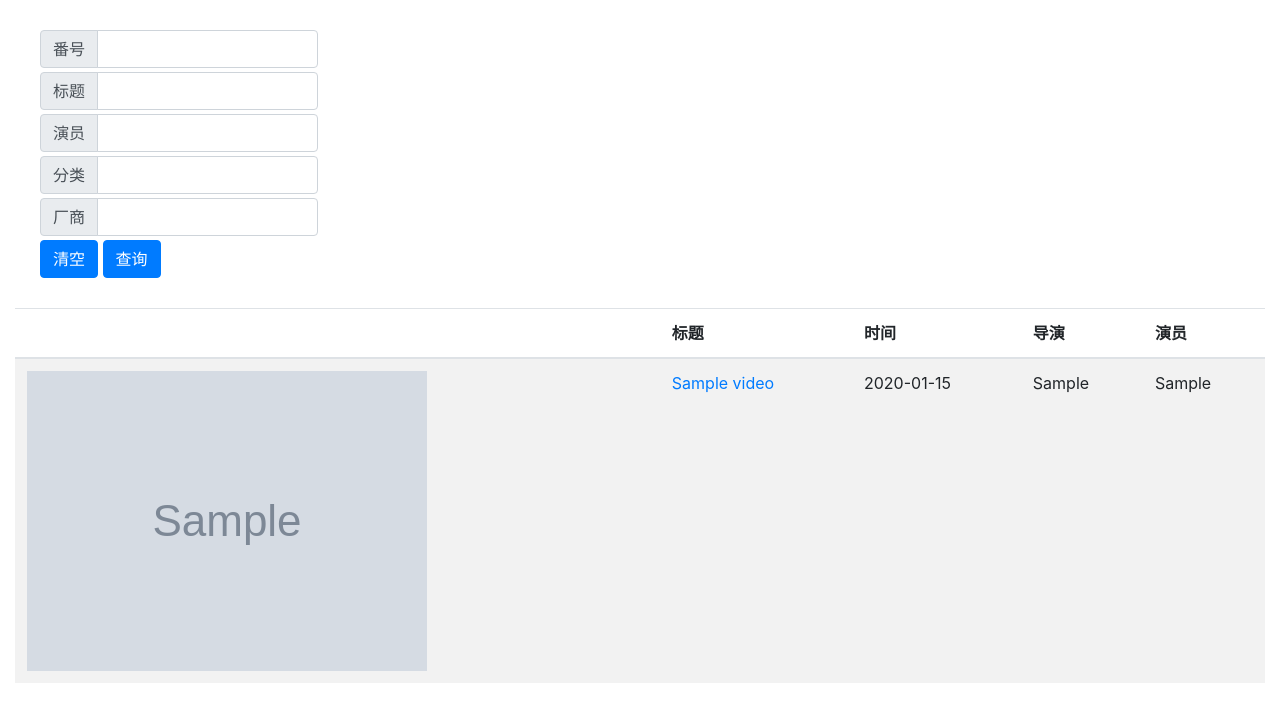
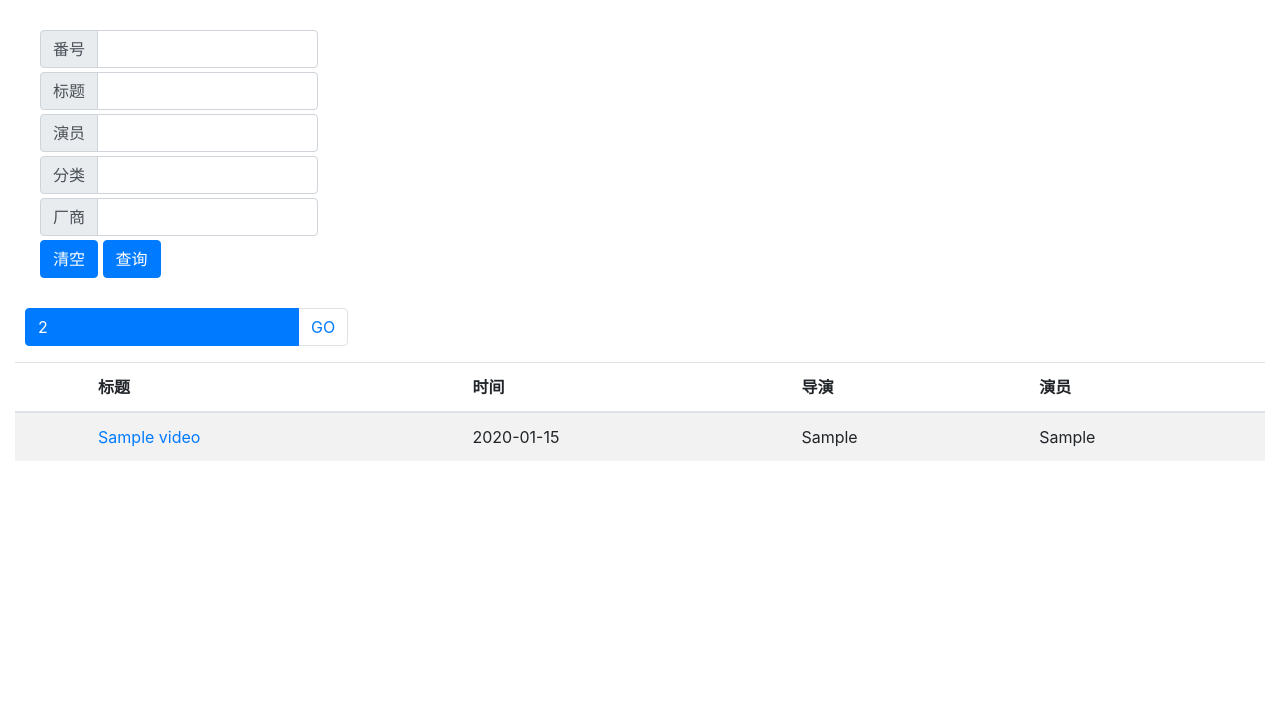
Before and after one commit to cuisama/PythonWeb, a Django app: page /jav/main in a window 1280 px wide. Shown: the top 722 px of the page. Run offline with Django 3.2, Linux system fonts and the light colour scheme; tables that the repository leaves empty hold one stand-in row (values such as "Sample post"); grey boxes marked "Sample" are stand-in pictures; some libraries are stand-ins or nearby versions.

Commit message:
简单换页

```diff
--- a/Jav/templates/main.html
+++ b/Jav/templates/main.html
@@ -81,6 +81,26 @@
 
         </form>
 
+        <form action="search" method="post" style="margin: 30px 10px 0px 10px">
+        	{% csrf_token %}
+        	<input type="hidden" name="number" value="{{ para.number }}">
+			<input type="hidden" name="title" value="{{ para.title }}">
+			<input type="hidden" name="cast" value="{{ para.cast }}">
+			<input type="hidden" name="genres" value="{{ para.genres }}">
+			<input type="hidden" name="director" value="{{ para.director }}">
+			<input type="hidden" name="maker" value="{{ para.maker }}">
+       		<nav>
+			  <ul class="pagination">
+			    <li class="page-item active">
+			   		<input type="text" class="page-link" name="current" value="{{ para.current }}">
+			    </li>
+			    <li class="page-item">
+			    	<button class="page-link" type="submit">GO</button>
+			    </li>
+			  </ul>
+			</nav>
+        </form>
+
         <table class="table table-striped">
             <thead>
             <tr>
@@ -94,7 +114,7 @@
             <tbody>
                 {% for foo in videos %}
                     <tr>
-                        <td><img src="{{ foo.img }}"></td>
+                        <td><!-- <img src="{{ foo.img }}"> --></td>
                         <td><a href="{{ foo.url }}" target="_blank">{{ foo.title }}</a></td>
                         <td class="text-nowrap">{{ foo.date }}</td>
                         <td>{{ foo.maker }}</td>
--- /dev/null
+++ b/Jav/urls.py
@@ -0,0 +1,10 @@
+from django.conf.urls import include, url
+from django.contrib import admin
+
+from Jav.views import main, search
+
+urlpatterns = [
+
+    url('main', main),
+    url('search', search),
+]
--- a/Jav/views.py
+++ b/Jav/views.py
@@ -1,13 +1,16 @@
 from django.db.models import Q
 from django.shortcuts import render
+from django.core.paginator import Paginator, EmptyPage, PageNotAnInteger
 
 # Create your views here.
 from Jav import models
 
+PAGE_PRE_NUM = 2
 
 def main(request):
-    data = models.Video.objects.all().order_by('-date')[0:100]
-    return render(request,"main.html",{"videos":data})
+    data = models.Video.objects.all().order_by('-date')
+    data = Paginator(data,PAGE_PRE_NUM).page(1)
+    return render(request,"main.html",{"videos":data,"para":{"current":2}})
 
 def search(request):
     para = {
@@ -16,7 +19,8 @@ def search(request):
         "cast":request.POST.get("cast",""),
         "genres":request.POST.get("genres",""),
         "director":request.POST.get("director",""),
-        "maker":request.POST.get("maker","")
+        "maker":request.POST.get("maker",""),
+        "current":request.POST.get("current",1)
     }
     p = []
     for col in ["number","title","cast","genres","director","maker"]:
@@ -42,7 +46,9 @@ def search(request):
     for i in p:
         query = query.filter(i)
 
-    data = query.order_by("-date")[0:100]
+    data = query.order_by("-date")
+    data = Paginator(data,PAGE_PRE_NUM).page(para["current"])
+    para["current"] = int(para["current"]) + 1
 
     # data = models.Video.objects.filter(Q(number__icontains=para['number'])
     #                                    , Q(title__icontains=para['title'])
--- a/PythonWeb/urls.py
+++ b/PythonWeb/urls.py
@@ -14,12 +14,11 @@ Including another URLconf
     2. Add a URL to urlpatterns:  path('blog/', include('blog.urls'))
 """
 from django.contrib import admin
-from django.urls import path
+from django.urls import path, include
 
 from Jav.views import main, search
 
 urlpatterns = [
     path('admin/', admin.site.urls),
-    path('jav/main', main),
-    path('jav/search', search),
+    path('jav/',include('Jav.urls')),
 ]
```
Also changed, not shown: 1 other file.
